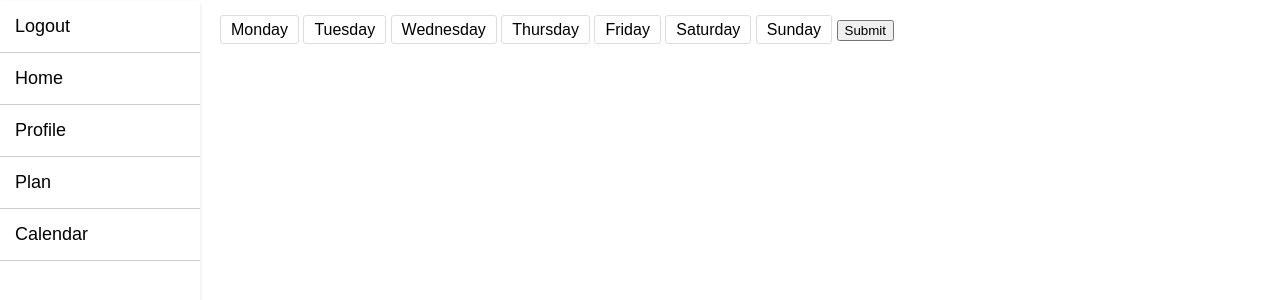
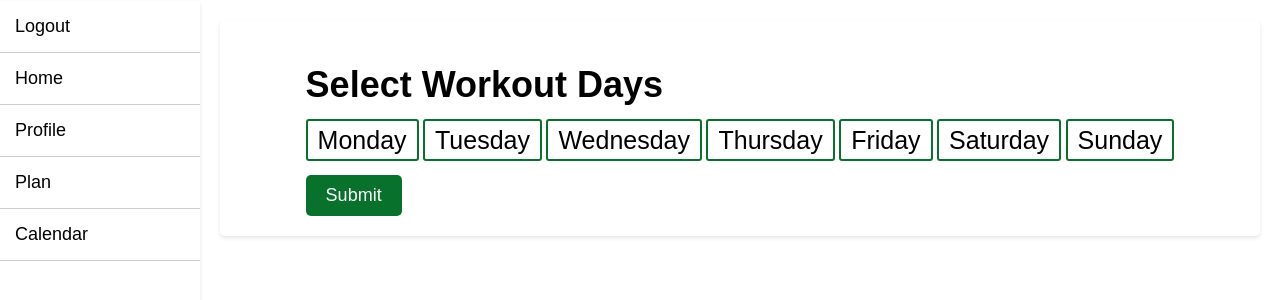
Before and after one commit to olincollege/LTRAC, a Flask app: page /select-days in a window 1280 px wide. Shown: the part 85-385 px from the top of the page. Run offline with Flask 3, Linux system fonts and the light colour scheme.

Commit message:
Calendar UI improvement

```diff
--- a/templates/selectdays.html
+++ b/templates/selectdays.html
@@ -2,24 +2,62 @@
 
 {% block main%}
 <style>
+    .calendar{
+      display: block;
+      margin-bottom: 20px;
+    }
+
+    form{
+        display: flex;
+        justify-content: center;
+        background-color: #fff;
+        padding: 20px;
+        border-radius: 5px;
+        box-shadow: 0px 2px 4px rgba(0, 0, 0, 0.1);
+    }
+
+
     .weekday-checkbox {
       display: none;
     }
 
   .weekday-text {
+      font-size: 25px;
       padding: 5px 10px;
-  border: 1px solid #ddd;
+      border: 2px solid #08712b;
       border-radius: 3px;
       cursor: pointer;
     }
 
   .weekday-checkbox:checked + .weekday-text {
-  background-color: #ddd;
+      background-color: #24ab51;
     }
 
+  button[type="submit"] {
+    background-color: #08712b;
+    color: #fff;
+    padding: 10px 20px;
+    font-size: 18px;
+    border: none;
+    border-radius: 5px;
+    cursor: pointer;
+    }
+
+    button[type="submit"]:hover {
+        background-color: #08712b;
+    }
+
+    .button-container{
+        display: inline-block;
+    }
 </style>
 
+
 <form action="/submit-days" method="POST">
+
+  <div class="container">
+    <div class="calendar">
+      <h1>Select Workout Days</h1>
       <label>
         <input type="checkbox" name="day" value="MONDAY" class="weekday-checkbox">
         <span class="weekday-text">Monday</span>
@@ -48,7 +86,11 @@
         <input type="checkbox" name="day" value="SUNDAY" class="weekday-checkbox">
         <span class="weekday-text">Sunday</span>
       </label>
+    </div>
+    <div class="button-container">
       <button type="submit">Submit</button>
+    </div>
+  </div>
 </form>
 
 
```
Lines whose indentation alone changed are shown as unchanged.
